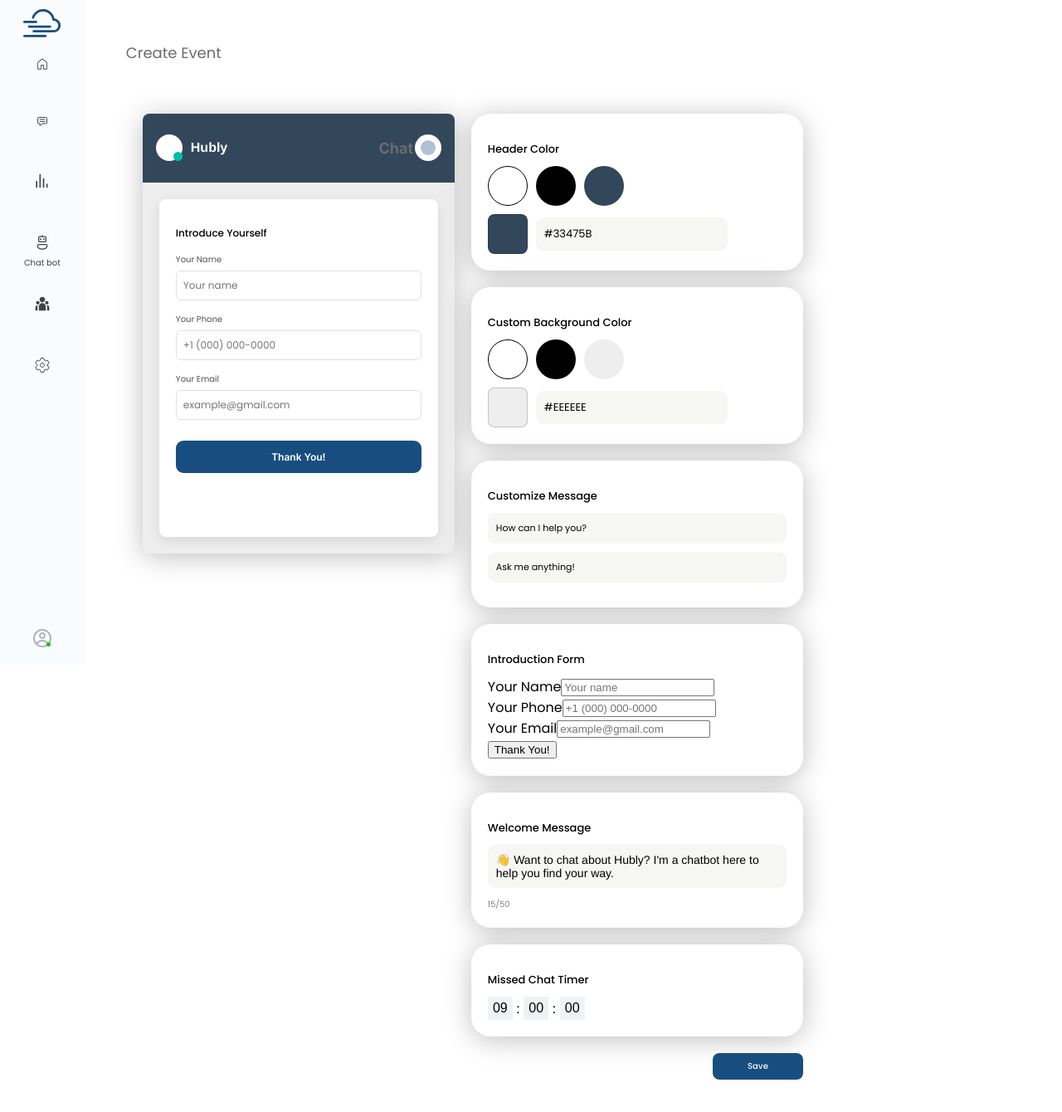
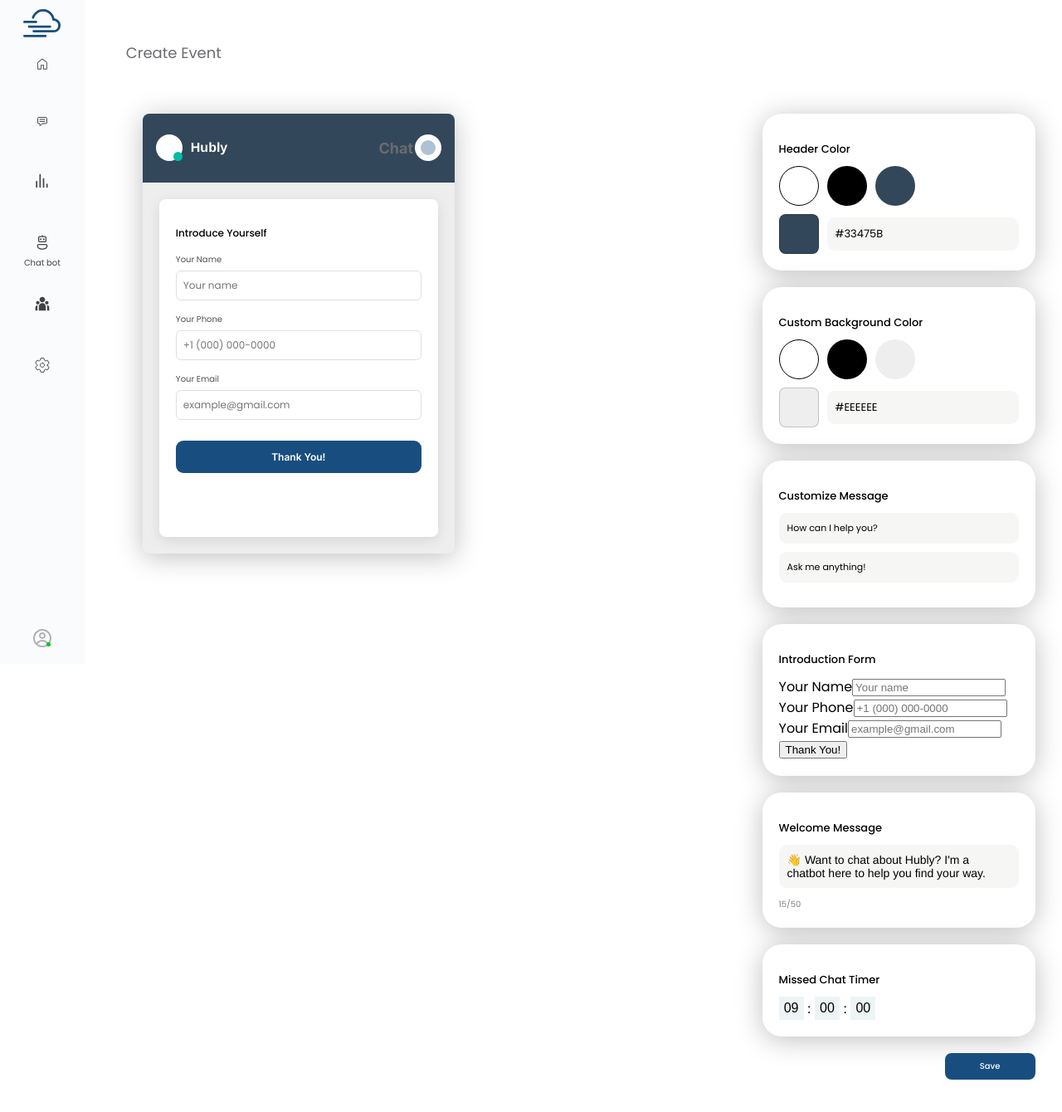
Before and after one commit to annuu1/hubly, a React (Vite) app in the folder frontend/: page /dashboard/chat-bot in a window 1280 px wide. Shown: the top 1340 px of the page at 83% size. Built offline with nearby package versions, Linux system fonts and the light colour scheme.

Commit message:
feat: add ChatBot preview container and update styles for ChatBot and ChatBotWindow components

```diff
--- a/frontend/src/components/chatBot/ChatBot.jsx
+++ b/frontend/src/components/chatBot/ChatBot.jsx
@@ -19,7 +19,9 @@ const ChatBot = () => {
     <div className={styles.appContainer}>
       <main className={styles.mainContent}>
         {/* Chatbot Window */}
+        <div className={styles.chatBotPreview}>
         <ChatBotWindow messages={messages} />
+        </div>
 
         {/* Settings Panels */}
         <aside className={styles.settingsPanel}>
--- a/frontend/src/components/chatBot/ChatBot.module.css
+++ b/frontend/src/components/chatBot/ChatBot.module.css
@@ -1,63 +1,66 @@
-:local(.appContainer) {
+.appContainer {
   display: flex;
-  min-height: 100vh;
+  min-height: 100%;
+  width: 100%;
 }
 
-:local(.mainContent) {
+.mainContent {
+  display: flex;
   flex: 1;
-  display: flex;
   padding: 20px;
   gap: 20px;
 }
-
-:local(.settingsPanel) {
+.chatBotPreview{
+  min-width: 70%;
+}
+.settingsPanel {
   width: 400px;
   display: flex;
   flex-direction: column;
   gap: 20px;
 }
 
-:local(.settingsCard) {
+.settingsCard {
   background: #fff;
   border-radius: 23px;
   padding: 20px;
   box-shadow: 0 4px 32px rgba(0, 0, 0, 0.25);
 }
 
-:local(.settingsCard) h3 {
+.settingsCard h3 {
   font-family: 'Poppins', sans-serif;
   font-size: 13px;
   font-weight: 500;
   margin-bottom: 10px;
 }
 
-:local(.colorOptions) {
+.colorOptions {
   display: flex;
   gap: 10px;
   margin-bottom: 10px;
 }
 
-:local(.colorSwatch) {
+.colorSwatch {
   width: 48px;
   height: 48px;
   border-radius: 100px;
   cursor: pointer;
 }
 
-:local(.colorInput) {
+.colorInput {
   display: flex;
   align-items: center;
   gap: 10px;
 }
 
-:local(.colorPreview) {
+.colorPreview {
   width: 48px;
   height: 48px;
   border-radius: 8px;
   border: 1px solid rgba(0, 0, 0, 0.18);
 }
 
-:local(.colorInput) input {
+.colorInput input {
   width: 231px;
   padding: 10px;
   background: #F6F7F5;
@@ -67,7 +70,7 @@
   font-size: 13px;
 }
 
-:local(.messageInputs) input {
+.messageInputs input {
   width: 100%;
   padding: 10px;
   background: #F6F7F5;
@@ -78,7 +81,7 @@
   margin-bottom: 10px;
 }
 
-:local(.settingsCard) textarea {
+.settingsCard textarea {
   width: 100%;
   padding: 10px;
   background: #F6F7F5;
@@ -89,7 +92,7 @@
   resize: none;
 }
 
-:local(.charCount) {
+.charCount {
   display: block;
   font-family: 'Poppins', sans-serif;
   font-size: 10px;
@@ -97,13 +100,13 @@
   margin-top: 5px;
 }
 
-:local(.timerInputs) {
+.timerInputs {
   display: flex;
   align-items: center;
   gap: 5px;
 }
 
-:local(.timerInputs) input {
+.timerInputs input {
   width: 30px;
   padding: 5px;
   background: #EDF4F5;
@@ -113,7 +116,7 @@
   font-size: 16px;
 }
 
-:local(.saveButton) {
+.saveButton {
   padding: 8px 42px;
   background: #184E7F;
   border: none;
@@ -126,54 +129,54 @@
   align-self: flex-end;
 }
 
-:local(.settingsPanel) {
+.settingsPanel {
   width: 400px;
   display: flex;
   flex-direction: column;
   gap: 20px;
 }
 
-:local(.settingsCard) {
+.settingsCard {
   background: #fff;
   border-radius: 23px;
   padding: 20px;
   box-shadow: 0 4px 32px rgba(0, 0, 0, 0.25);
 }
 
-:local(.settingsCard) h3 {
+.settingsCard h3 {
   font-family: 'Poppins', sans-serif;
   font-size: 13px;
   font-weight: 500;
   margin-bottom: 10px;
 }
 
-:local(.colorOptions) {
+.colorOptions {
   display: flex;
   gap: 10px;
   margin-bottom: 10px;
 }
 
-:local(.colorSwatch) {
+.colorSwatch {
   width: 48px;
   height: 48px;
   border-radius: 100px;
   cursor: pointer;
 }
 
-:local(.colorInput) {
+.colorInput {
   display: flex;
   align-items: center;
   gap: 10px;
 }
 
-:local(.colorPreview) {
+.colorPreview {
   width: 48px;
   height: 48px;
   border-radius: 8px;
   border: 1px solid rgba(0, 0, 0, 0.18);
 }
 
-:local(.colorInput) input {
+.colorInput input {
   width: 231px;
   padding: 10px;
   background: #F6F7F5;
@@ -183,7 +186,7 @@
   font-size: 13px;
 }
 
-:local(.messageInputs) input {
+.messageInputs input {
   width: 100%;
   padding: 10px;
   background: #F6F7F5;
@@ -194,7 +197,7 @@
   margin-bottom: 10px;
 }
 
-:local(.settingsCard) textarea {
+.settingsCard textarea {
   width: 100%;
   padding: 10px;
   background: #F6F7F5;
@@ -205,7 +208,7 @@
   resize: none;
 }
 
-:local(.charCount) {
+.charCount {
   display: block;
   font-family: 'Poppins', sans-serif;
   font-size: 10px;
@@ -213,13 +216,13 @@
   margin-top: 5px;
 }
 
-:local(.timerInputs) {
+.timerInputs {
   display: flex;
   align-items: center;
   gap: 5px;
 }
 
-:local(.timerInputs) input {
+.timerInputs input {
   width: 30px;
   padding: 5px;
   background: #EDF4F5;
@@ -229,7 +232,7 @@
   font-size: 16px;
 }
 
-:local(.saveButton) {
+.saveButton {
   padding: 8px 42px;
   background: #184E7F;
   border: none;
--- a/frontend/src/components/chatBot/ChatBotWindow.module.css
+++ b/frontend/src/components/chatBot/ChatBotWindow.module.css
@@ -1,4 +1,4 @@
-:local(.chatbotWindow) {
+.chatbotWindow {
   width: 376px;
   height: 530px;
   background: #EEEEEE;
@@ -8,7 +8,7 @@
   box-shadow: 0 4px 32px rgba(0, 0, 0, 0.25);
 }
 
-:local(.chatHeader) {
+.chatHeader {
   background: #33475B;
   padding: 16px;
   border-top-left-radius: 8px;
@@ -19,18 +19,18 @@
   position: relative;
 }
 
-:local(.chatLogo) {
+.chatLogo {
   position: relative;
 }
 
-:local(.avatar) {
+.avatar {
   width: 32px;
   height: 32px;
   background: #fff;
   border-radius: 50%;
 }
 
-:local(.statusIndicator) {
+.statusIndicator {
   width: 11px;
   height: 11px;
   background: #00BDA5;
@@ -40,20 +40,20 @@
   right: 0;
 }
 
-:local(.chatHeader) h1 {
+.chatHeader h1 {
   font-family: 'Helvetica', sans-serif;
   font-size: 16px;
   color: #fff;
 }
 
-:local(.chatHeader) h2 {
+.chatHeader h2 {
   font-family: 'Inter', sans-serif;
   font-size: 18px;
   color: #6A6B70;
   margin-left: auto;
 }
 
-:local(.chatIcon) {
+.chatIcon {
   width: 32px;
   height: 32px;
   background: #fff;
@@ -67,7 +67,7 @@
   justify-content: center;
 }
 
-:local(.chatIconInner) {
+.chatIconInner {
   display: block;
   width: 18px;
   height: 18px;
@@ -75,35 +75,35 @@
   border-radius: 50%;
 }
 
-:local(.chatBody) {
+.chatBody {
   flex: 1;
   padding: 20px;
   overflow-y: auto;
 }
 
-:local(.message) {
+.message {
   margin-bottom: 20px;
   padding: 10px;
   border-radius: 9px;
 }
 
-:local(.incoming) {
+.incoming {
   background: #fff;
   max-width: 80%;
 }
 
-:local(.outgoing) {
+.outgoing {
   background: #F6F7F5;
   margin-left: auto;
   max-width: 80%;
 }
 
-:local(.message) p {
+.message p {
   font-family: 'Poppins', sans-serif;
   font-size: 11px;
 }
 
-:local(.chatFooter) {
+.chatFooter {
   display: flex;
   align-items: center;
   padding: 8px;
@@ -112,7 +112,7 @@
   border-bottom-right-radius: 8px;
 }
 
-:local(.messageInput) {
+.messageInput {
   flex: 1;
   padding: 8px;
   border: none;
@@ -121,7 +121,7 @@
   color: #8498B6;
 }
 
-:local(.sendButton) {
+.sendButton {
   width: 40px;
   height: 40px;
   background: #fff;
@@ -130,7 +130,7 @@
   cursor: pointer;
 }
 
-:local(.sendIcon) {
+.sendIcon {
   display: block;
   width: 18px;
   height: 18px;
@@ -138,7 +138,7 @@
   margin: 0 auto;
 }
 
-:local(.introForm) {
+.introForm {
   flex: 1;
   background: #fff;
   border-radius: 8px;
@@ -149,18 +149,18 @@
   flex-direction: column;
 }
 
-:local(.introForm) h3 {
+.introForm h3 {
   font-family: 'Poppins', sans-serif;
   font-size: 12px;
   font-weight: 500;
   margin-bottom: 15px;
 }
 
-:local(.formGroup) {
+.formGroup {
   margin-bottom: 15px;
 }
 
-:local(.formGroup) label {
+.formGroup label {
   display: block;
   font-family: 'Poppins', sans-serif;
   font-size: 10px;
@@ -168,7 +168,7 @@
   margin-bottom: 5px;
 }
 
-:local(.formGroup) input {
+.formGroup input {
   width: 100%;
   padding: 8px;
   border: 1px solid #E0E0E0;
@@ -178,7 +178,7 @@
   color: #000;
 }
 
-:local(.submitButton) {
+.submitButton {
   width: 100%;
   padding: 12px;
   background: #184E7F;
```
